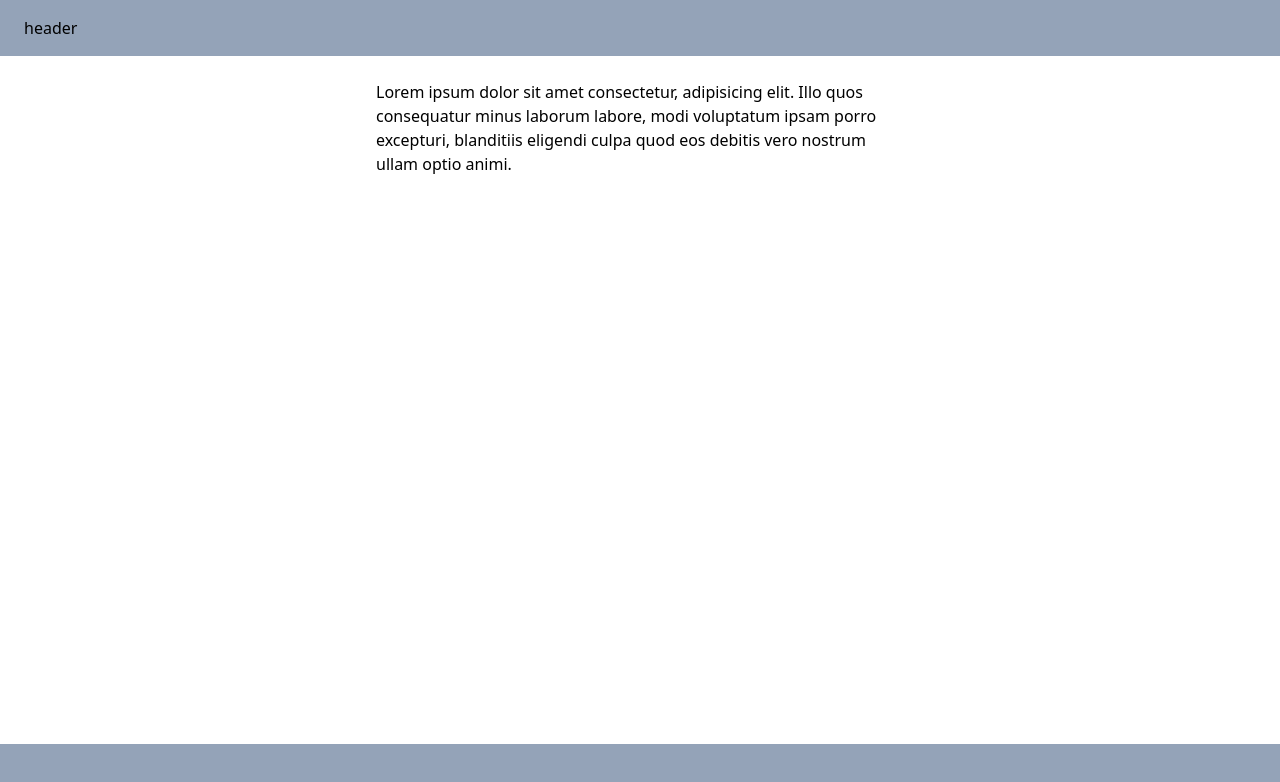
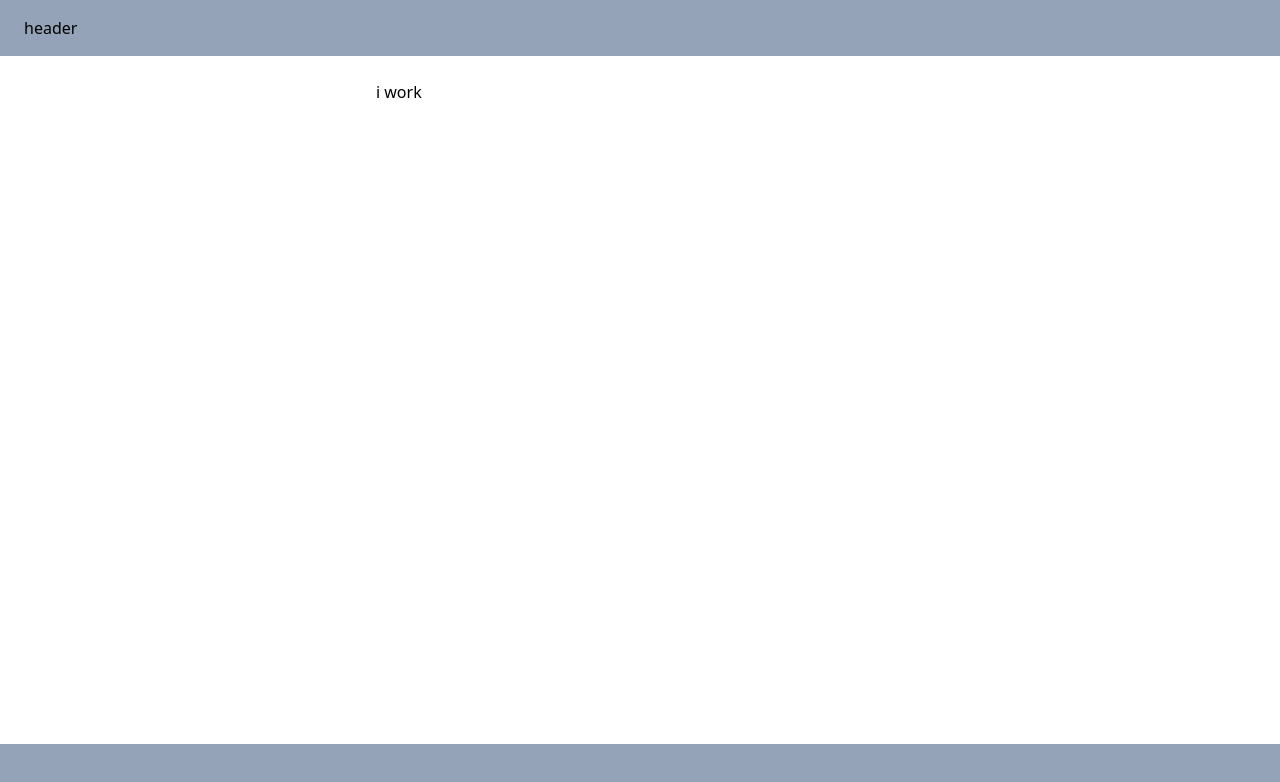
Before and after one commit to brislazaro/pruebaTecnicaParlem, a React (Vite) app: page / in a window 1280 px wide. Shown: the top 782 px of the page. Built offline with nearby package versions, Linux system fonts and the light colour scheme.

Commit message:
install react roter dom and add the routers

```diff
--- a/package.json
+++ b/package.json
@@ -14,7 +14,8 @@
   "dependencies": {
     "json-server": "^1.0.0-beta.0",
     "react": "^18.2.0",
-    "react-dom": "^18.2.0"
+    "react-dom": "^18.2.0",
+    "react-router-dom": "^6.23.1"
   },
   "devDependencies": {
     "@testing-library/jest-dom": "^6.4.5",
--- a/src/App.tsx
+++ b/src/App.tsx
@@ -1,5 +1,6 @@
 import "./App.css";
 import Layout from "./components/Layout/Layout";
+import { Outlet } from "react-router-dom";
 
 function App() {
   return (
@@ -8,10 +9,7 @@ function App() {
         header
       </header>
       <Layout>
-        Lorem ipsum dolor sit amet consectetur, adipisicing elit. Illo quos
-        consequatur minus laborum labore, modi voluptatum ipsam porro excepturi,
-        blanditiis eligendi culpa quod eos debitis vero nostrum ullam optio
-        animi.
+        <Outlet />
       </Layout>
       <footer className="flex items-center h-14 bg-slate-400 px-6"></footer>
     </div>
--- a/src/main.tsx
+++ b/src/main.tsx
@@ -1,10 +1,19 @@
-import React from 'react'
-import ReactDOM from 'react-dom/client'
-import App from './App.tsx'
-import './index.css'
+import React from "react";
+import ReactDOM from "react-dom/client";
+import App from "./App.tsx";
+import "./index.css";
+import { createBrowserRouter, RouterProvider } from "react-router-dom";
 
-ReactDOM.createRoot(document.getElementById('root')!).render(
+const router = createBrowserRouter([
+  {
+    path: "/",
+    element: <App />,
+    children: [{ path: "/", element: <>i work</> }],
+  },
+]);
+
+ReactDOM.createRoot(document.getElementById("root")!).render(
   <React.StrictMode>
-    <App />
-  </React.StrictMode>,
-)
+    <RouterProvider router={router} />
+  </React.StrictMode>
+);
```
Also changed, not shown: 1 other file (tests, documents, lock files or other folders).
